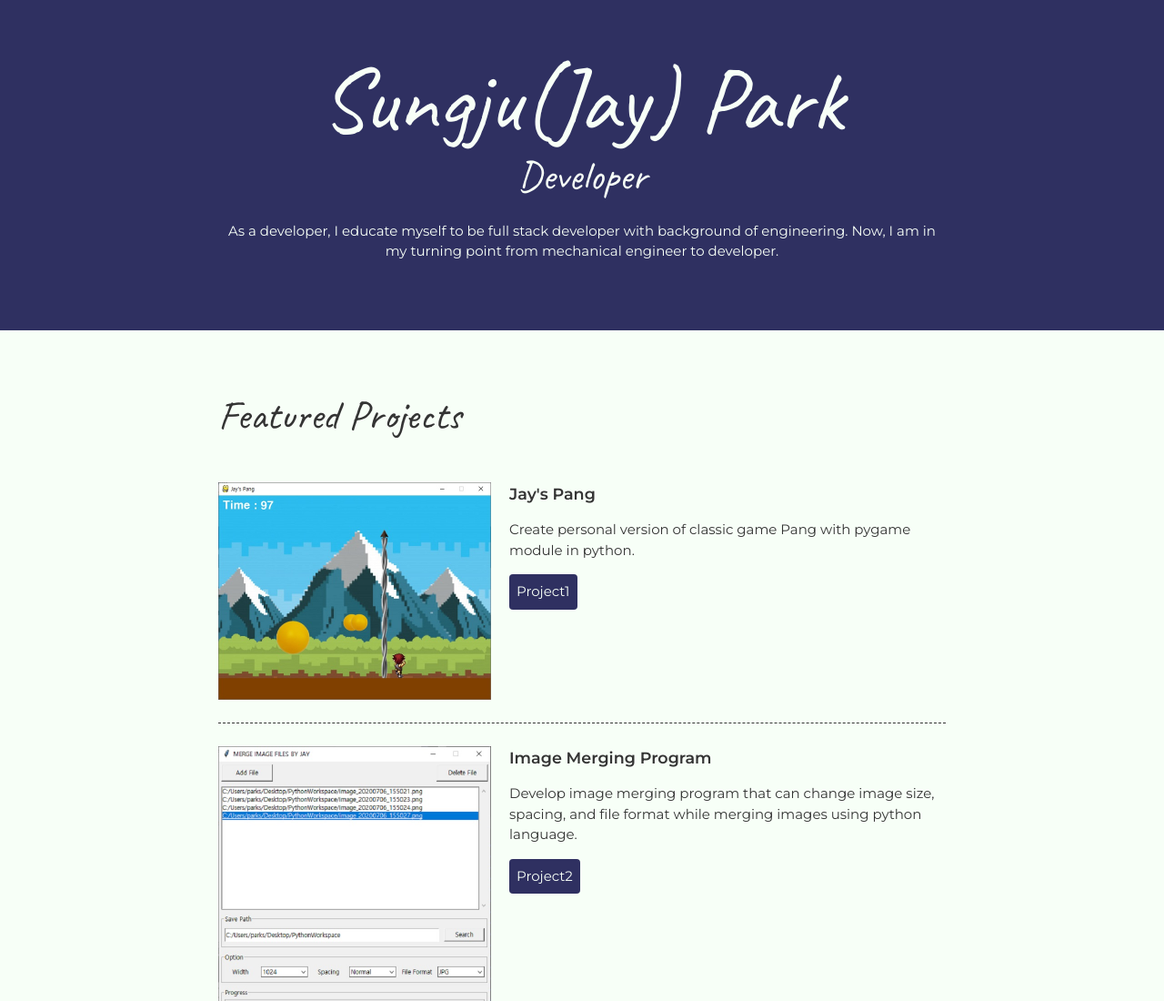
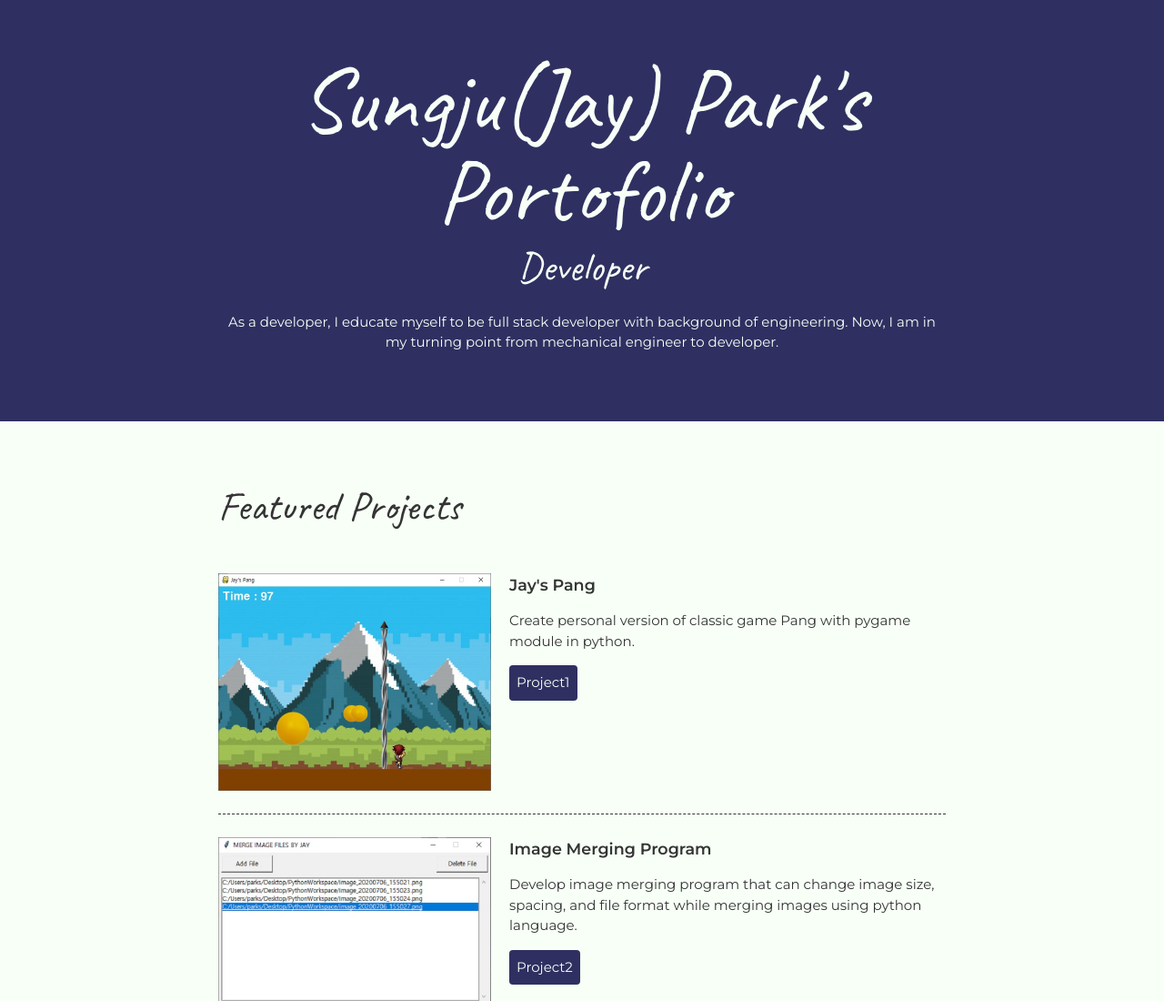
Before and after one commit to jayparkml/portfolio, a plain HTML site: page index.html in a window 1280 px wide. Shown: the top 1100 px of the page at 91% size. Drawn offline with Linux system fonts and the light colour scheme.

Commit message:
Change in title

```diff
--- a/index.html
+++ b/index.html
@@ -13,7 +13,7 @@
       <!-- ***********************  ABOUT / PROFILE  *********************** -->
       <header>
         <div class="content_wrap">
-          <h1>Sungju(Jay) Park</h1>
+          <h1>Sungju(Jay) Park's Portofolio</h1>
           <h2>Developer</h2>
 
           <p>As a developer, I educate myself to be full stack developer with background of engineering. Now, I am in my turning point from mechanical engineer to developer.</p>
```
